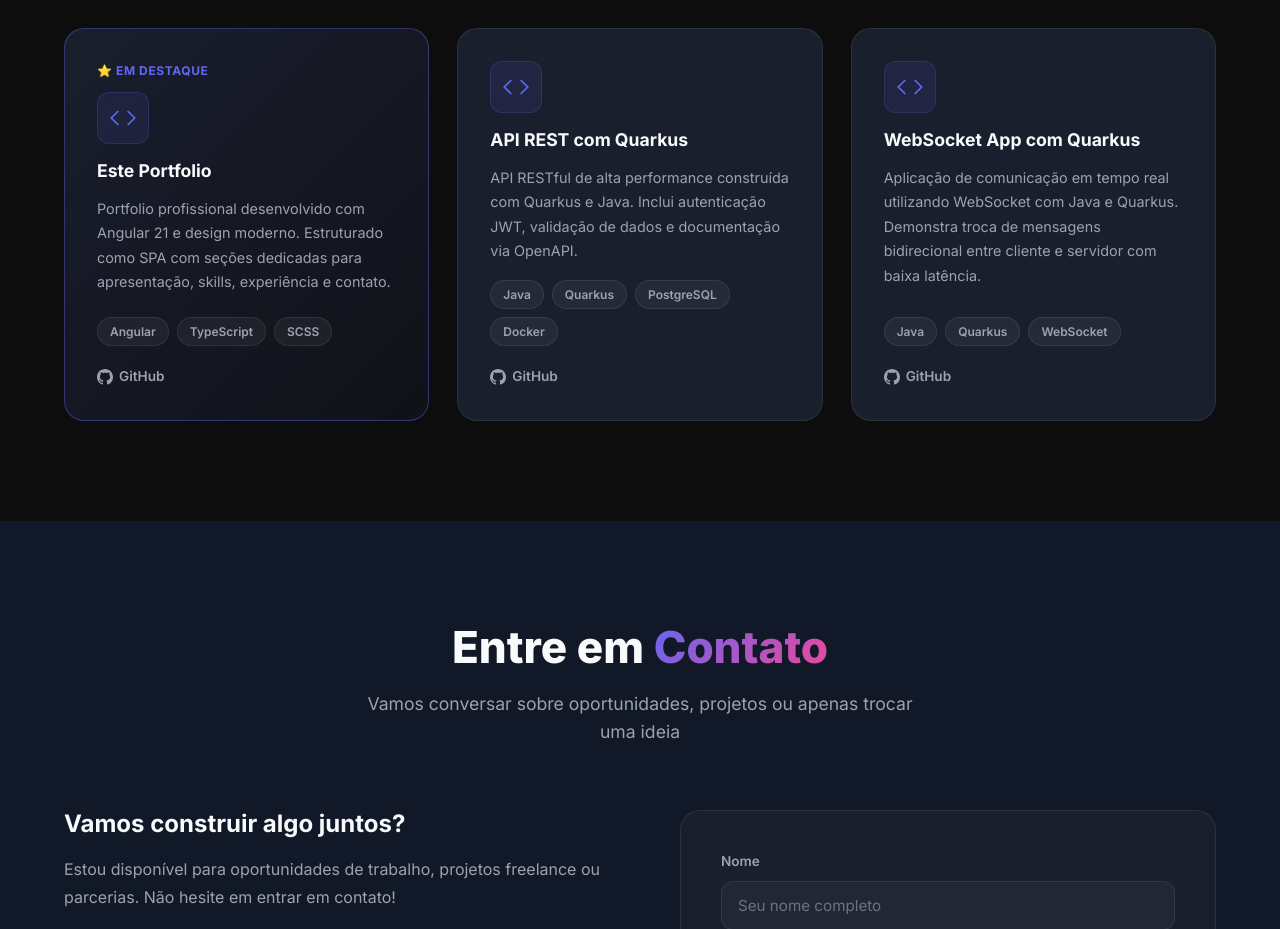
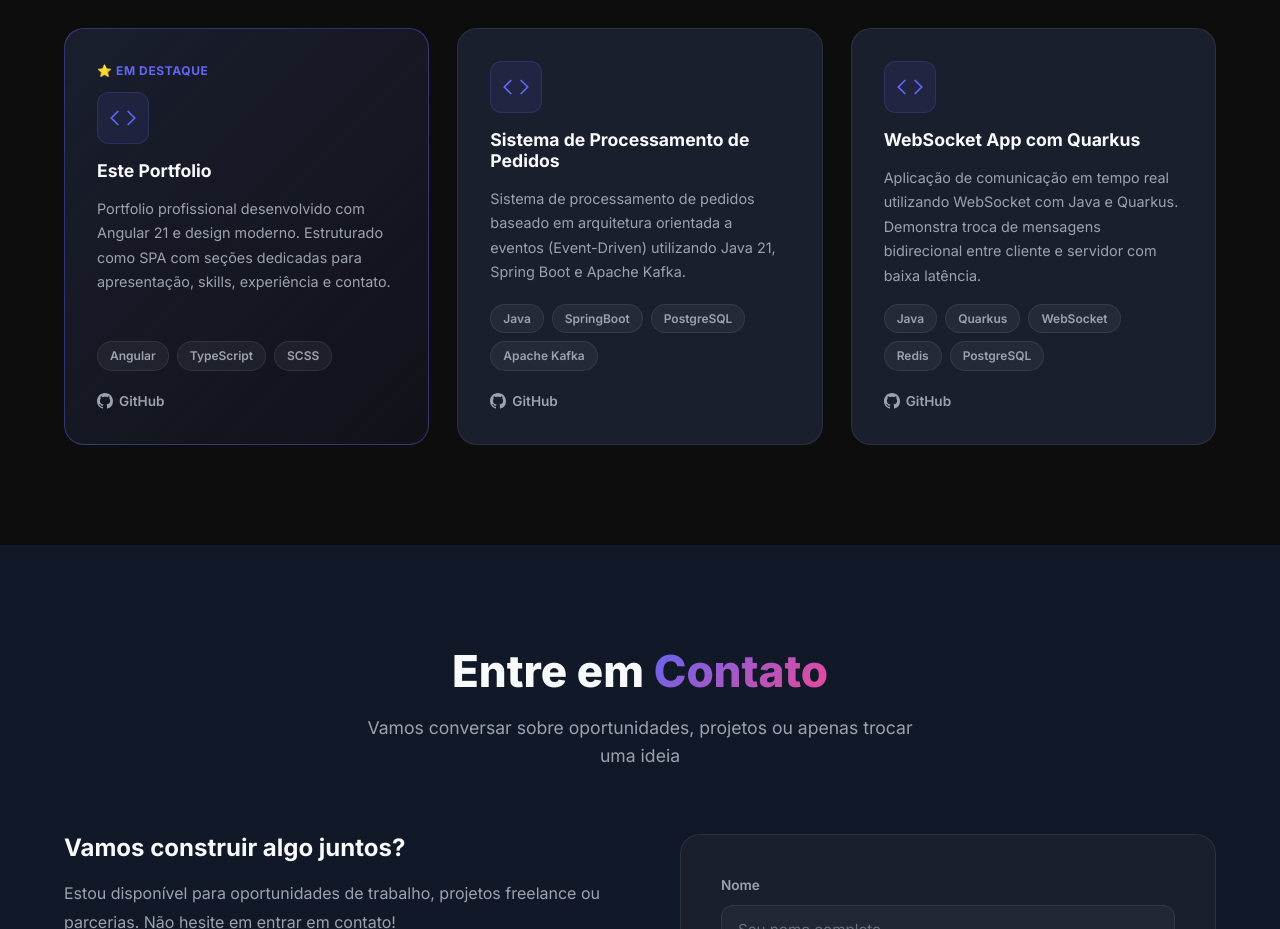
Before and after one commit to holandale0/personal-portfolio, an Angular app: page / in a window 1280 px wide. Shown: the part 6220-7149 px from the top of the page. Built offline with nearby package versions, Linux system fonts and the light colour scheme.

Commit message:
update projects.ts

```diff
--- a/src/app/components/projects/projects.ts
+++ b/src/app/components/projects/projects.ts
@@ -26,15 +26,15 @@ export class Projects {
       highlight: true
     },
     {
-      title: 'API REST com Quarkus',
-      description: 'API RESTful de alta performance construída com Quarkus e Java. Inclui autenticação JWT, validação de dados e documentação via OpenAPI.',
-      tags: ['Java', 'Quarkus', 'PostgreSQL', 'Docker'],
-      github: '#'
+      title: 'Sistema de Processamento de Pedidos',
+      description: 'Sistema de processamento de pedidos baseado em arquitetura orientada a eventos (Event-Driven) utilizando Java 21, Spring Boot e Apache Kafka.',
+      tags: ['Java', 'SpringBoot', 'PostgreSQL', 'Apache Kafka' ],
+      github: 'https://github.com/holandale0/order-processing-system'
     },
     {
       title: 'WebSocket App com Quarkus',
       description: 'Aplicação de comunicação em tempo real utilizando WebSocket com Java e Quarkus. Demonstra troca de mensagens bidirecional entre cliente e servidor com baixa latência.',
-      tags: ['Java', 'Quarkus', 'WebSocket'],
+      tags: ['Java', 'Quarkus', 'WebSocket', 'Redis', 'PostgreSQL'],
       github: 'https://github.com/holandale0/websocket-java-quarkus-app'
     }
   ];
```
